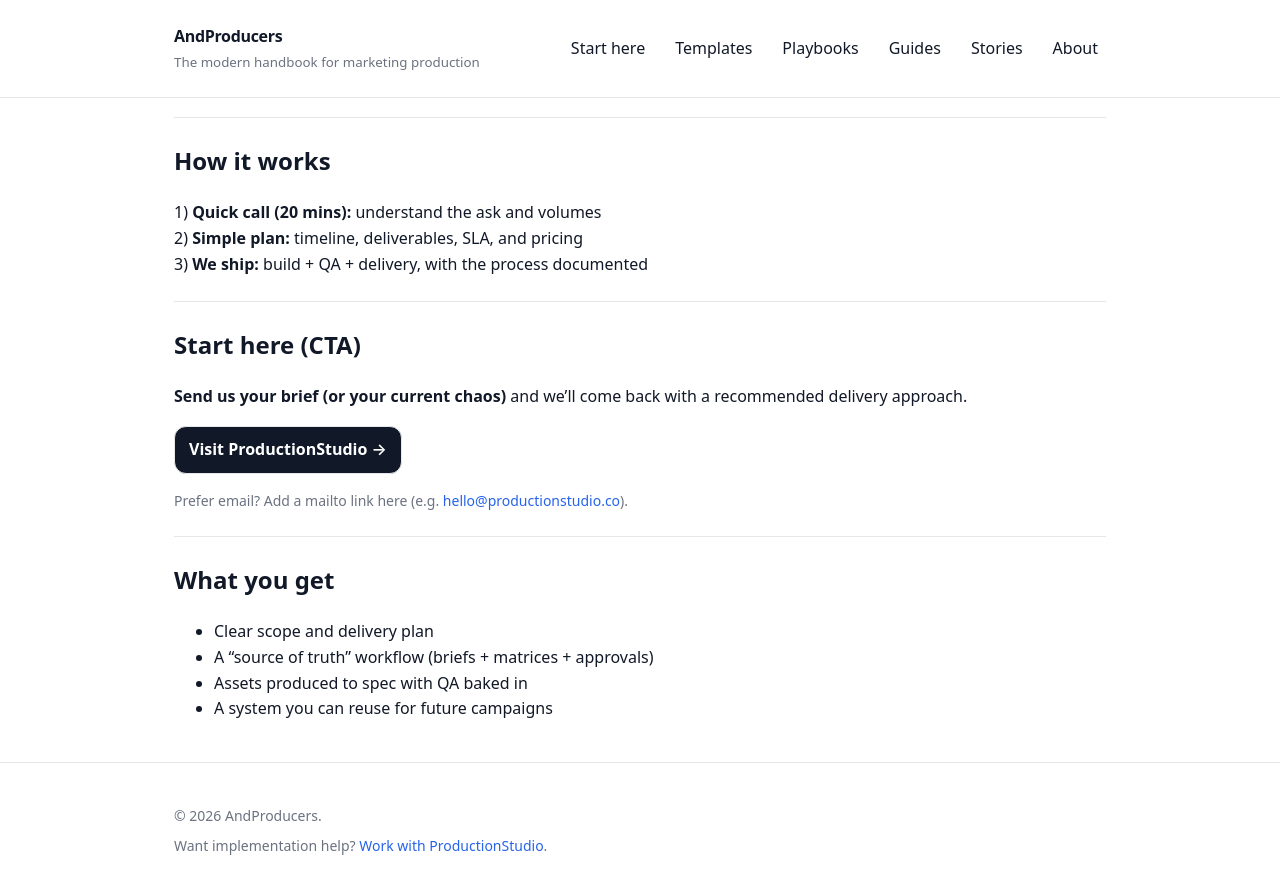
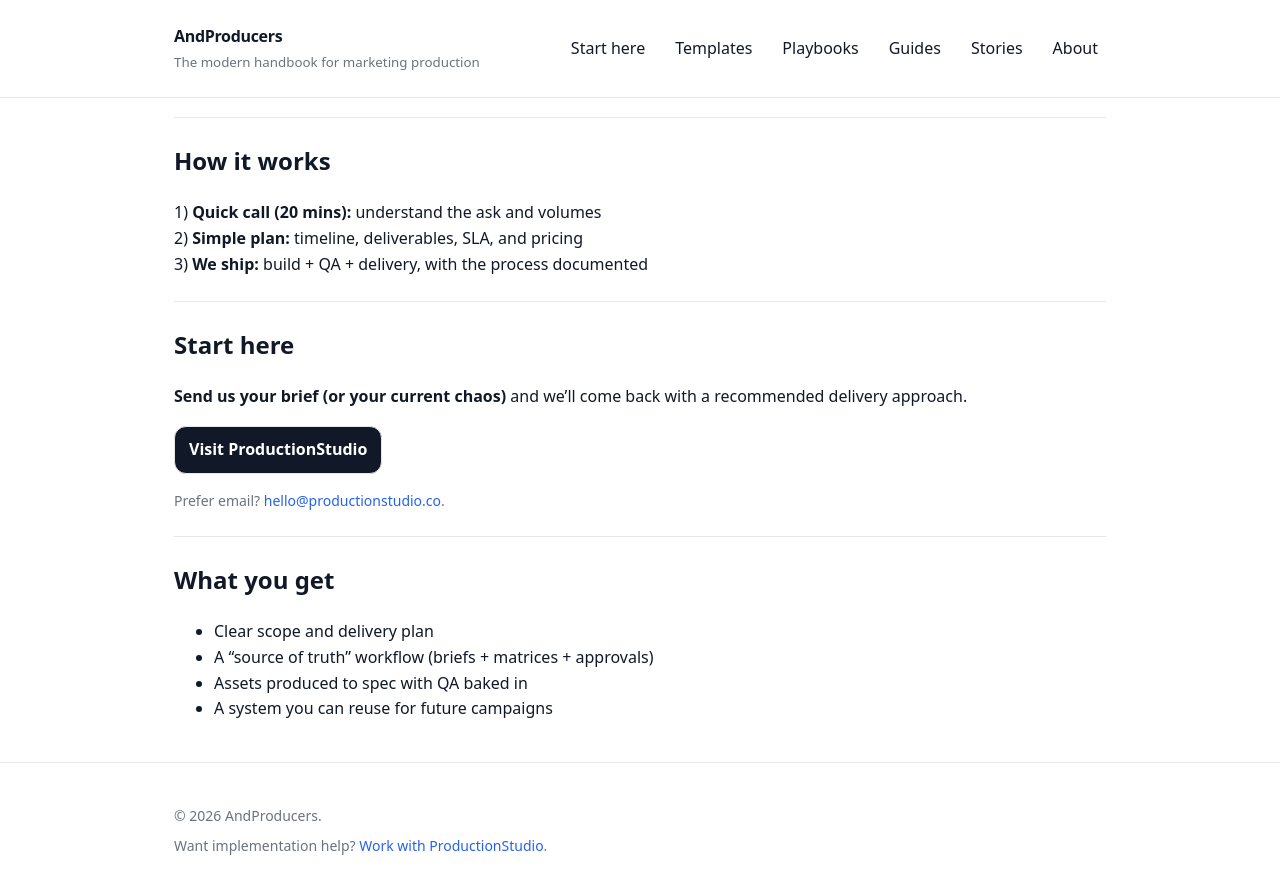
Before and after one commit to stevew-web/andproducers, a Jekyll site: the page built from pages/Work-with-us.md, in a window 1280 px wide and 900 px high, scrolled down 651 px. Shown: the top 894 px of the window. Built offline with Jekyll 4.4.1, drawn with Linux system fonts in a browser that asks for light colours.

Commit message:
Update Work-with-us.md

```diff
--- a/pages/Work-with-us.md
+++ b/pages/Work-with-us.md
@@ -35,13 +35,13 @@ You’ll get the most value if you’re dealing with one or more of these:
 
 ---
 
-## Start here (CTA)
+## Start here
 **Send us your brief (or your current chaos)** and we’ll come back with a recommended delivery approach.
 
-<a href="https://productionstudio.co" class="cta" target="_blank" rel="noopener">Visit ProductionStudio →</a>
+<a href="https://productionstud.io" class="cta" target="_blank" rel="noopener">Visit ProductionStudio</a>
 
 <p style="margin-top:10px; color:#6b7280; font-size:14px;">
-Prefer email? Add a mailto link here (e.g. <a href="mailto:hello@productionstudio.co">hello@productionstudio.co</a>).
+Prefer email? <a href="mailto:hello@productionstudio.co">hello@productionstudio.co</a>.
 </p>
 
 ---
```
